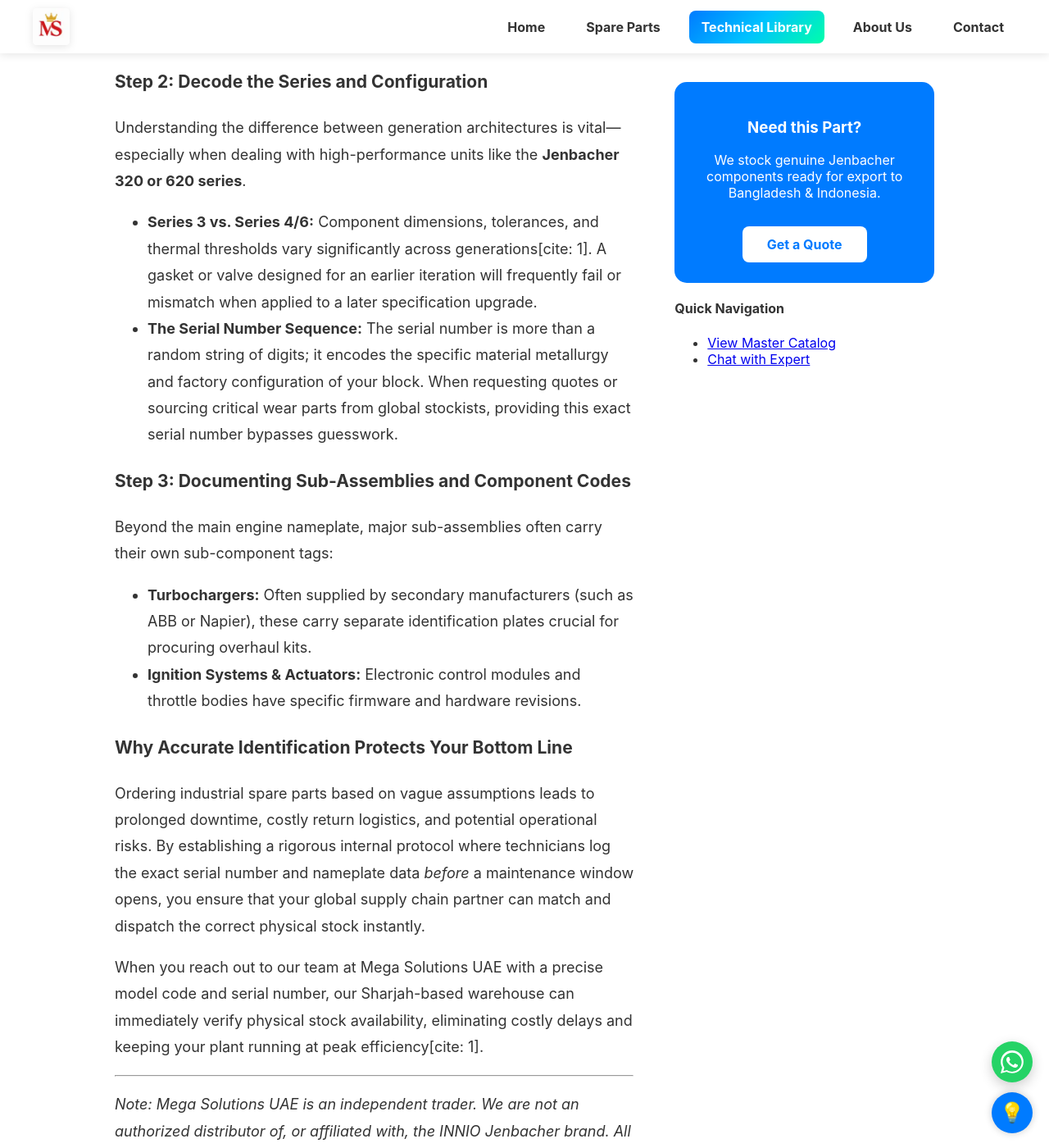
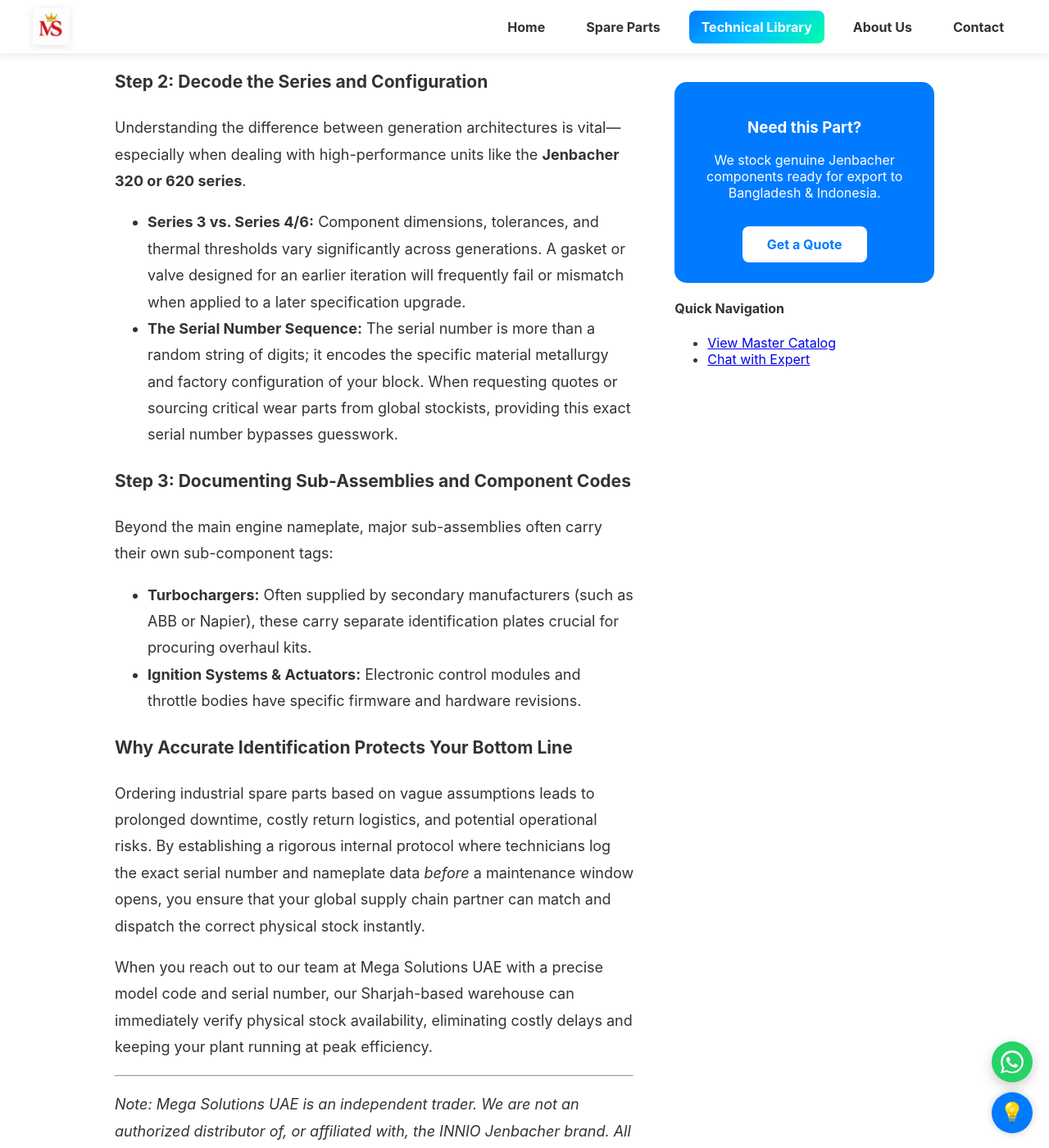
Before and after one commit to Khisal786/Mega-Solutions-UAE, a Jekyll site: the page built from _posts/2024-03-12-how-to-identify-your-generator-model-and-series.md, in a window 1280 px wide and 1400 px high, scrolled down 1739 px. Shown: the whole window at 82% size. Built offline with Jekyll 4.4.1, drawn with Linux system fonts in a browser that asks for light colours; some of the changed text lies outside the part shown.

Commit message:
Revise description and remove citation references
Updated the description for clarity and removed citation references.

```diff
--- a/_posts/2024-03-12-how-to-identify-your-generator-model-and-series.md
+++ b/_posts/2024-03-12-how-to-identify-your-generator-model-and-series.md
@@ -3,11 +3,11 @@
 title: "How to Identify Your Generator Model and Series for Accurate Spare Parts Sourcing"
 date: 2024-03-12
 image: /assets/images/blog/generator-model-identification.webp
-description: "A comprehensive technical guide for plant operators on locating nameplates, decoding engine series, and ordering precise OEM replacement components[cite: 1]."
+description: "A comprehensive technical guide for plant operators on locating nameplates, decoding engine series, and ordering precise OEM replacement components."
 category: Maintenance & Diagnostics
 ---
 
-In industrial power generation, precision is everything. When a gas engine experiences a fault or requires routine maintenance, ordering the correct component is the single most critical step in minimizing downtime. Yet, one of the most common bottlenecks we encounter when speaking with plant managers across South Asia and the Middle East is a simple case of misidentification: ordering parts based on general descriptions rather than exact model and series specifications[cite: 1].
+In industrial power generation, precision is everything. When a gas engine experiences a fault or requires routine maintenance, ordering the correct component is the single most critical step in minimizing downtime. Yet, one of the most common bottlenecks we encounter when speaking with plant managers across South Asia and the Middle East is a simple case of misidentification: ordering parts based on general descriptions rather than exact model and series specifications.
 
 At **Mega Solutions UAE**, we supply high-demand OEM components for heavy-duty gas engines. To ensure your procurement cycle runs without friction, understanding how to accurately identify your generator model and series is essential.
 
@@ -22,7 +22,7 @@
 ### Step 2: Decode the Series and Configuration
 Understanding the difference between generation architectures is vital—especially when dealing with high-performance units like the **Jenbacher 320 or 620 series**.
 
-* **Series 3 vs. Series 4/6:** Component dimensions, tolerances, and thermal thresholds vary significantly across generations[cite: 1]. A gasket or valve designed for an earlier iteration will frequently fail or mismatch when applied to a later specification upgrade.
+* **Series 3 vs. Series 4/6:** Component dimensions, tolerances, and thermal thresholds vary significantly across generations. A gasket or valve designed for an earlier iteration will frequently fail or mismatch when applied to a later specification upgrade.
 * **The Serial Number Sequence:** The serial number is more than a random string of digits; it encodes the specific material metallurgy and factory configuration of your block. When requesting quotes or sourcing critical wear parts from global stockists, providing this exact serial number bypasses guesswork.
 
 ### Step 3: Documenting Sub-Assemblies and Component Codes
@@ -33,7 +33,7 @@
 ### Why Accurate Identification Protects Your Bottom Line
 Ordering industrial spare parts based on vague assumptions leads to prolonged downtime, costly return logistics, and potential operational risks. By establishing a rigorous internal protocol where technicians log the exact serial number and nameplate data *before* a maintenance window opens, you ensure that your global supply chain partner can match and dispatch the correct physical stock instantly.
 
-When you reach out to our team at Mega Solutions UAE with a precise model code and serial number, our Sharjah-based warehouse can immediately verify physical stock availability, eliminating costly delays and keeping your plant running at peak efficiency[cite: 1].
+When you reach out to our team at Mega Solutions UAE with a precise model code and serial number, our Sharjah-based warehouse can immediately verify physical stock availability, eliminating costly delays and keeping your plant running at peak efficiency.
 
 ---
 
```
